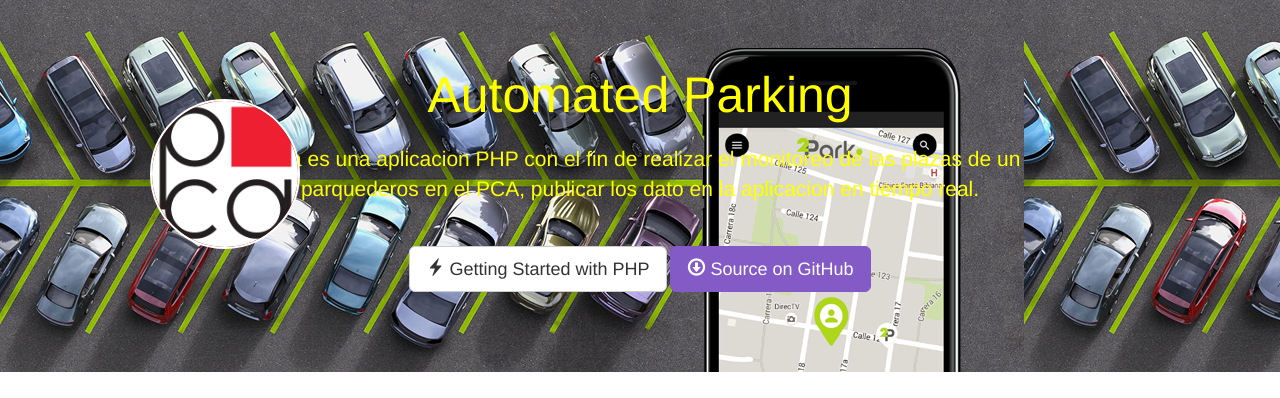
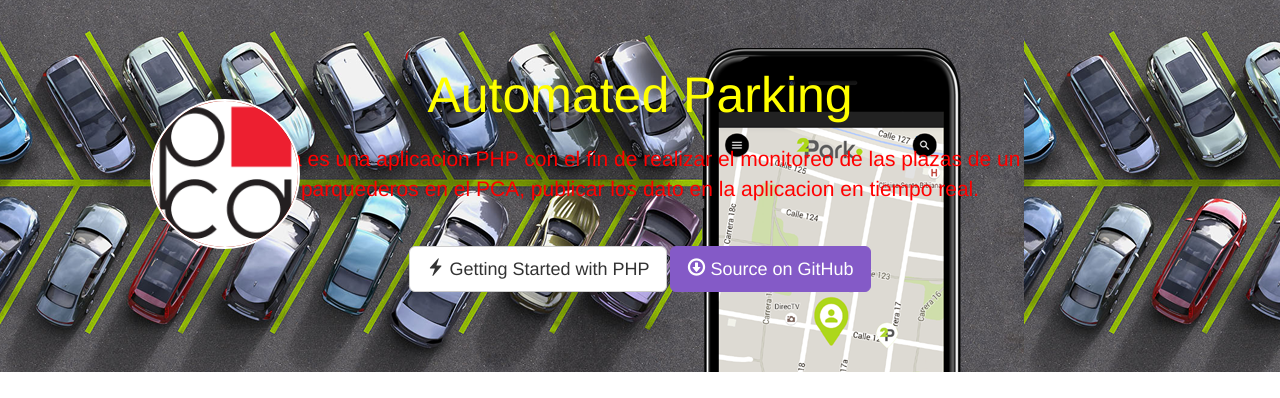
Before and after one commit to Andresrent/ParqueaderoAutomatizado, a PHP site: template web/views/index.twig in a window 1280 px wide. Shown: the part 51-449 px from the top of the page. Run offline with PHP 8.4, Linux system fonts and the light colour scheme; the template is opened without the code that fills it, so the values that code supplies are empty; some libraries are stand-ins or nearby versions.

Commit message:
Update main.css

```diff
--- a/web/stylesheets/main.css
+++ b/web/stylesheets/main.css
@@ -11,7 +11,7 @@
   background: #7646c1;
 }
 .jumbotron p {
-  color: yellow;
+  color: red;
   max-width: 75%;
   margin: 1em auto 2em;
 }
```
